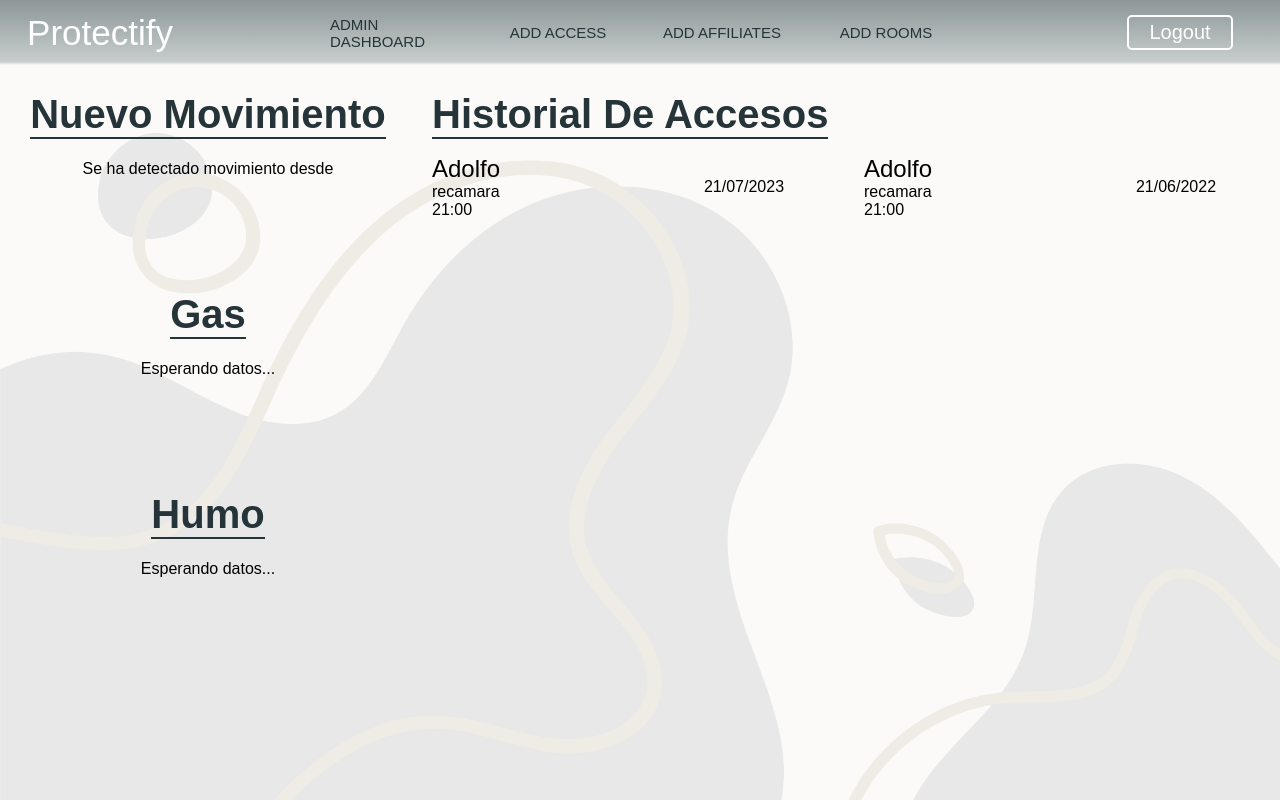
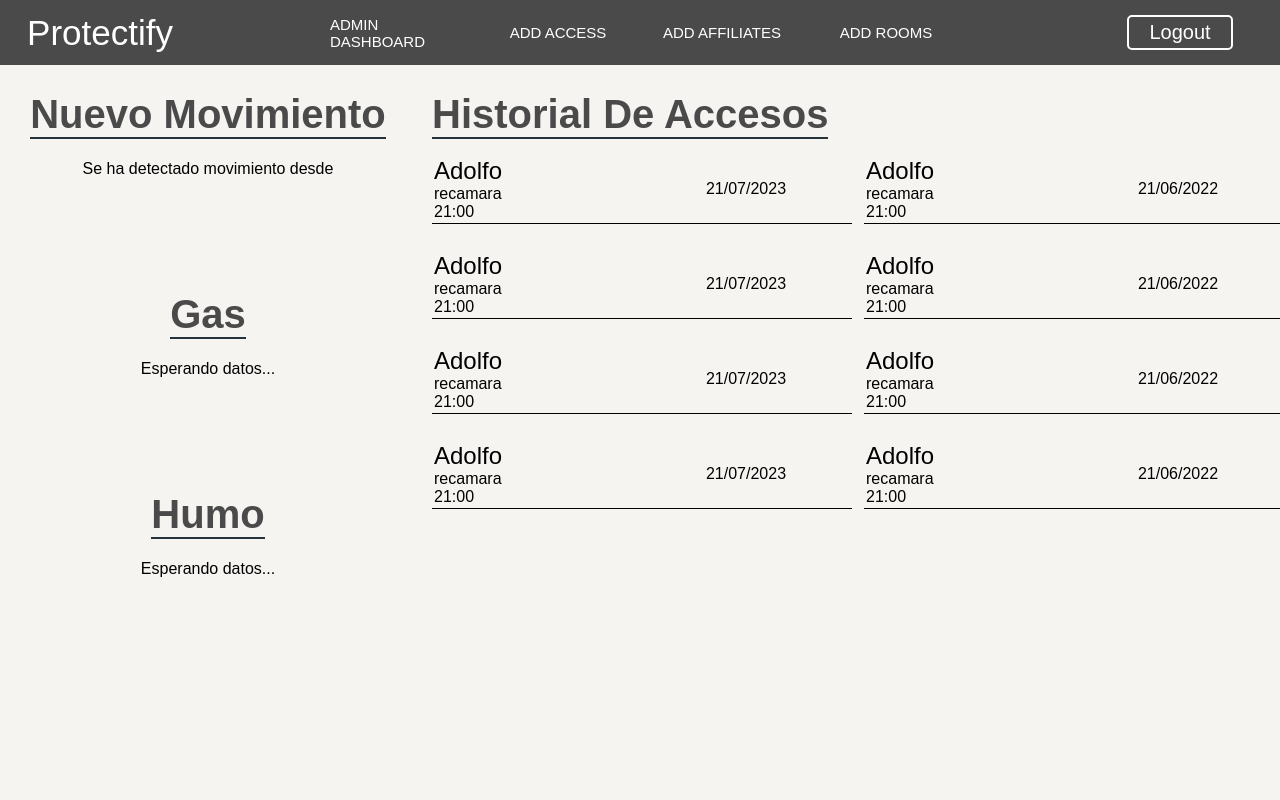
Before and after one commit to Cesars2130/ProtectifyClient, a React (Vite) app in the folder protectify-client/: page /admin in a window 1280 px wide. Built offline with nearby package versions, Linux system fonts and the light colour scheme; no server answers; sample sign-in values are in the browser's storage; a web font is replaced by a local one.

Commit message:
css changes

```diff
--- a/protectify-client/src/atoms/Enlace.jsx
+++ b/protectify-client/src/atoms/Enlace.jsx
@@ -12,11 +12,14 @@ export default function Enlace(page) {
         lg={2}
         style={{
           margin: "10px",
+          color:"white"
         }}
         className="container"
       >
         <div className="containerEnlace">
-          <a href={page.href} className="enlace">
+          <a href={page.href} className="enlace" style={{
+            color:"white"
+          }}>
             {page.nombrePage}
           </a>
         </div>
--- a/protectify-client/src/atoms/atoms.css
+++ b/protectify-client/src/atoms/atoms.css
@@ -30,6 +30,9 @@
   justify-content: center;
   width: 100%;
   height: 100%;
+  /* border: white 1px solid;
+  padding: 0px;
+  border-radius: 20px; */
 }
 
 @media (min-width: 768px) {
--- a/protectify-client/src/components/components.css
+++ b/protectify-client/src/components/components.css
@@ -78,5 +78,6 @@
 
 .cardAffiliate{
   width: 100%;
-
+  border-bottom: black 1px solid;
+  padding: 2px;
 }
--- a/protectify-client/src/index.css
+++ b/protectify-client/src/index.css
@@ -9,19 +9,7 @@ body {
   height: 100%; /* Asegura que html y body ocupen toda la altura */
 }
 
-html::before {
-  content: "";
-  position: fixed; /* Cambiado a fixed para que el fondo siempre esté en el viewport */
-  top: 0;
-  left: 0;
-  width: 100%;
-  height: 100%;
-  background-image: url("./assets/fondo.png");
-  background-repeat: no-repeat;
-  background-size: 2000px; /* Cambiado a cover para que la imagen cubra todo el fondo */
-  opacity: 0.5; /* Ajusta la opacidad según sea necesario */
-  z-index: -1; /* Asegura que esté detrás del contenido */
-}
+
 
 h1,
 h2,
@@ -39,8 +27,8 @@ h1 {
 :root {
   --blancoTheme: #f6f4f1;
   --blanco: #ffffff;
-  --gris: #7c898b;
-  --azulOscuro: #253439;
+  --gris: #4A4A4A;
+  --azulOscuro: #4A4A4A;
   --cafe: #b29e84;
 }
 body {
--- a/protectify-client/src/organisms/organisms.css
+++ b/protectify-client/src/organisms/organisms.css
@@ -1,11 +1,5 @@
 
 .navBar{
-    background: rgba(124,137,139,1);
-background: -moz-linear-gradient(top, rgba(124,137,139,1) 0%, rgba(124,137,139,0.86) 23%, rgba(124,137,139,0.71) 46%, rgba(124,137,139,0.6) 64%, rgba(124,137,139,0.4) 96%, rgba(246,246,246,0.38) 100%);
-background: -webkit-gradient(left top, left bottom, color-stop(0%, rgba(124,137,139,1)), color-stop(23%, rgba(124,137,139,0.86)), color-stop(46%, rgba(124,137,139,0.71)), color-stop(64%, rgba(124,137,139,0.6)), color-stop(96%, rgba(124,137,139,0.4)), color-stop(100%, rgba(246,246,246,0.38)));
-background: -webkit-linear-gradient(top, rgba(124,137,139,1) 0%, rgba(124,137,139,0.86) 23%, rgba(124,137,139,0.71) 46%, rgba(124,137,139,0.6) 64%, rgba(124,137,139,0.4) 96%, rgba(246,246,246,0.38) 100%);
-background: -o-linear-gradient(top, rgba(124,137,139,1) 0%, rgba(124,137,139,0.86) 23%, rgba(124,137,139,0.71) 46%, rgba(124,137,139,0.6) 64%, rgba(124,137,139,0.4) 96%, rgba(246,246,246,0.38) 100%);
-background: -ms-linear-gradient(top, rgba(124,137,139,1) 0%, rgba(124,137,139,0.86) 23%, rgba(124,137,139,0.71) 46%, rgba(124,137,139,0.6) 64%, rgba(124,137,139,0.4) 96%, rgba(246,246,246,0.38) 100%);
-background: linear-gradient(to bottom, rgba(124,137,139,1) 0%, rgba(124,137,139,0.86) 23%, rgba(124,137,139,0.71) 46%, rgba(124,137,139,0.6) 64%, rgba(124,137,139,0.4) 96%, rgba(246,246,246,0.38) 100%);
-filter: progid:DXImageTransform.Microsoft.gradient( startColorstr='#7c898b', endColorstr='#f6f6f6', GradientType=0 );
+    background-color: #4A4A4A;
+    color: white;
 }
--- a/protectify-client/src/pages/AddAccess.jsx
+++ b/protectify-client/src/pages/AddAccess.jsx
@@ -22,7 +22,7 @@ export default function AddAccess() {
               <Grid container spacing={2}>
                 <Grid item xs={12} lg={7}>
                   <div >
-
+                    <Table/>
                   </div>
                 </Grid>
                 <Grid item xs={12} lg={5}></Grid>
--- a/protectify-client/src/pages/AdminDashboard.jsx
+++ b/protectify-client/src/pages/AdminDashboard.jsx
@@ -66,6 +66,41 @@ export default function AdminDashboard() {
 
   const access2 = [
     {
+      nombre: "Adolfo",
+      recamara: "recamara",
+      date: "21/07/2023",
+      time: "21:00",
+    },
+    {
+      nombre: "Adolfo",
+      recamara: "recamara",
+      date: "21/06/2022",
+      time: "21:00",
+    },
+    {
+      nombre: "Adolfo",
+      recamara: "recamara",
+      date: "21/07/2023",
+      time: "21:00",
+    },
+    {
+      nombre: "Adolfo",
+      recamara: "recamara",
+      date: "21/06/2022",
+      time: "21:00",
+    },
+    {
+      nombre: "Adolfo",
+      recamara: "recamara",
+      date: "21/07/2023",
+      time: "21:00",
+    },
+    {
+      nombre: "Adolfo",
+      recamara: "recamara",
+      date: "21/06/2022",
+      time: "21:00",
+    },{
       nombre: "Adolfo",
       recamara: "recamara",
       date: "21/07/2023",
```
